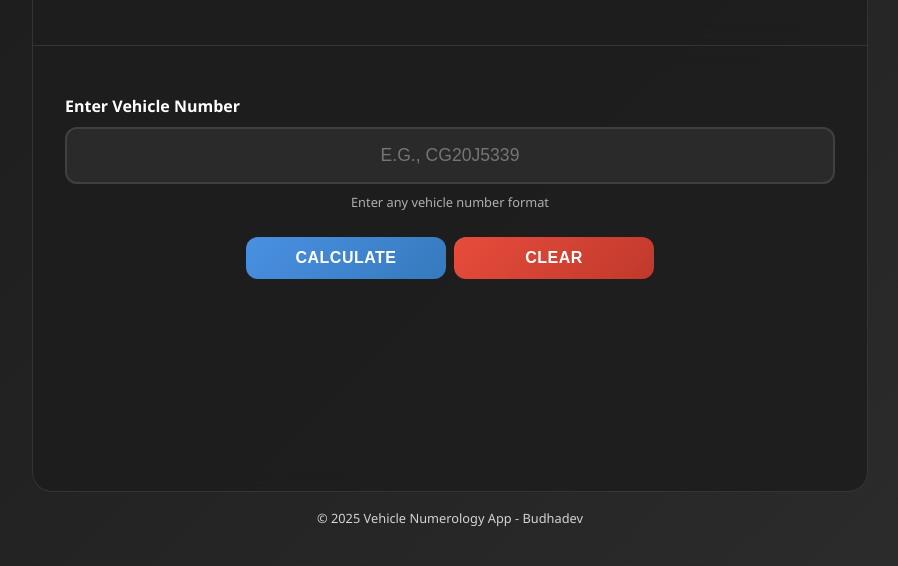
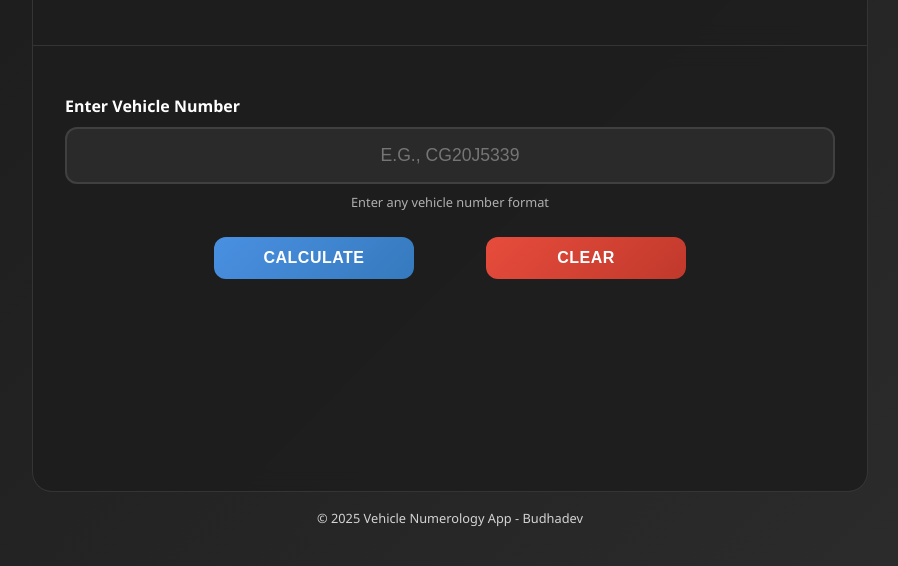
Before and after one commit to devaastro/vehicle_numerology, a plain HTML site: page index.html in a window 1280 px wide. Shown: the part 224-790 px from the top of the page, without its empty margins (190-1088 px from the left). Drawn offline with Linux system fonts and the light colour scheme.

Commit message:
fix button position

```diff
--- a/style.css
+++ b/style.css
@@ -103,12 +103,12 @@ body {
 /* Button Group */
 .button-group {
     display: flex;
-    gap: 0.5rem;
+    gap: 4.5rem;
     flex-wrap: wrap;
 }
 
 .btn {
-    /* flex: 1; */
+    flex: 1;
     min-width: 120px;
     padding: 0.75rem 1rem;
     border: none;
@@ -120,6 +120,7 @@ body {
     text-transform: uppercase;
     letter-spacing: 0.5px;
 }
+
 
 .btn-primary {
     background: linear-gradient(135deg, #4a90e2 0%, #357abd 100%);
```
